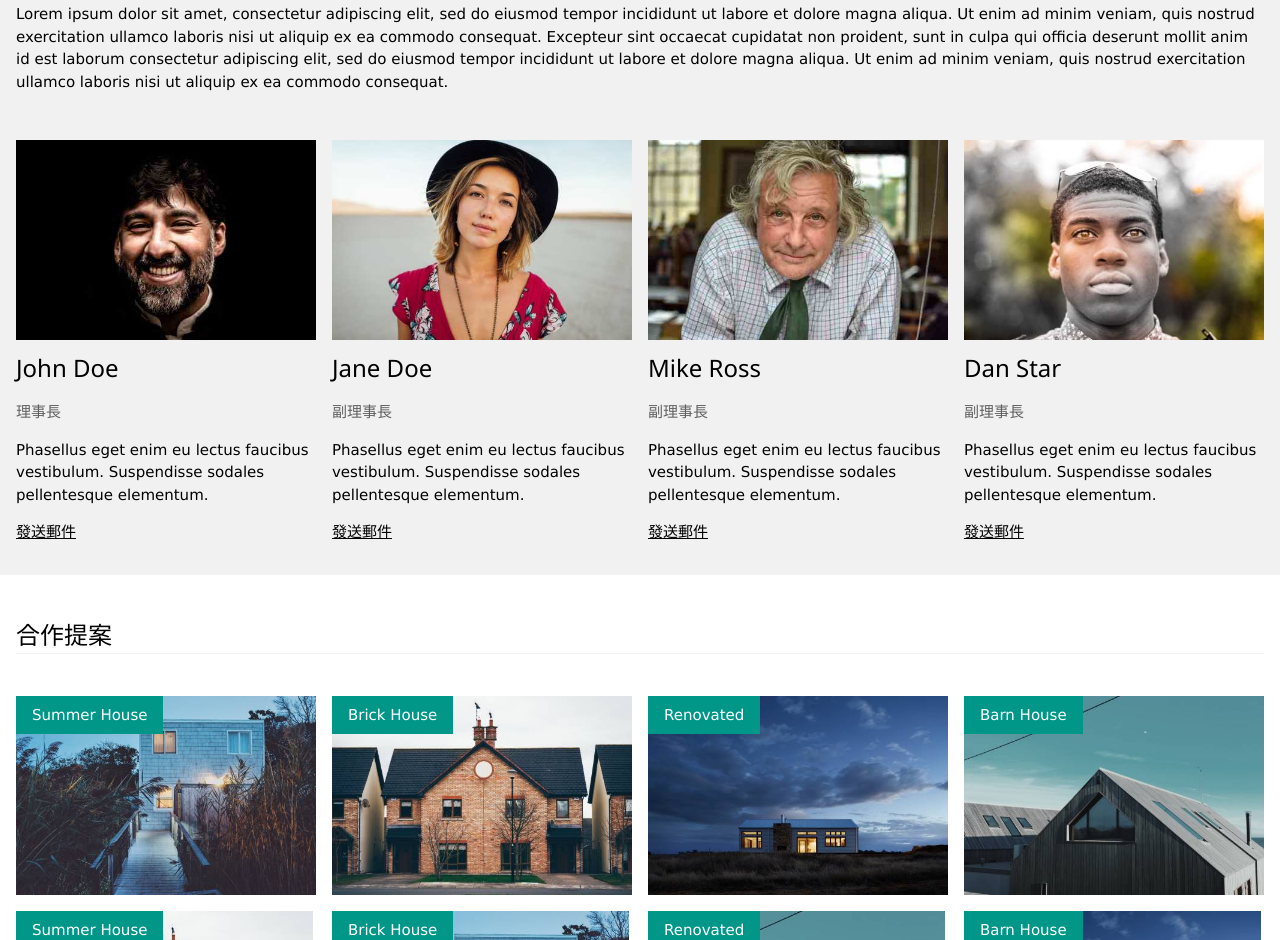
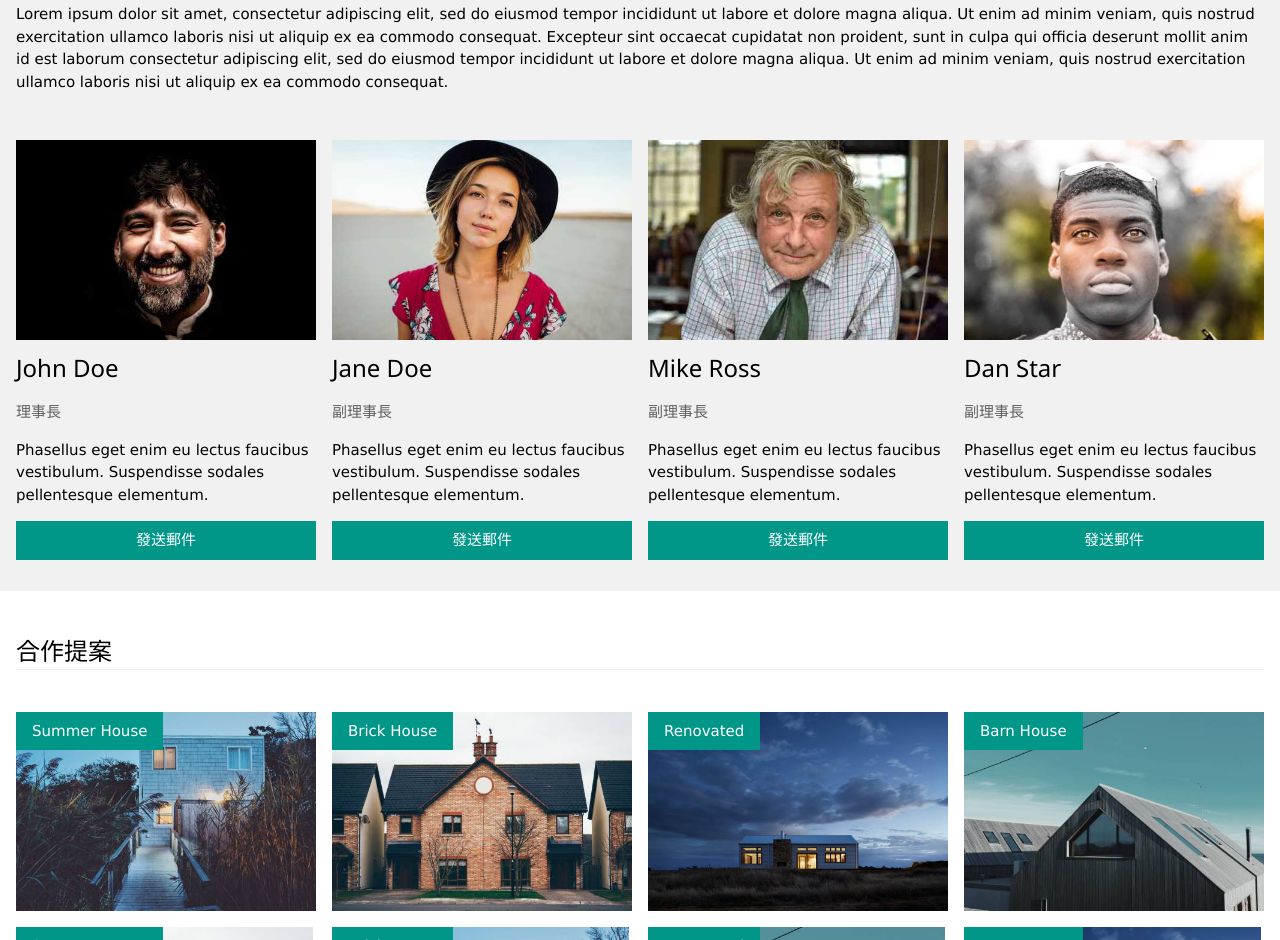
Before and after one commit to kang86128/ASEAN, a plain HTML site: page index.htm in a window 1280 px wide. Shown: the part 1562-2502 px from the top of the page. Drawn offline with nearby package versions, Linux system fonts and the light colour scheme.

Commit message:
修復電子郵件按鈕顯示問題

```diff
--- a/index.htm
+++ b/index.htm
@@ -266,28 +266,28 @@
       <h3>John Doe</h3>
       <p class="w3-opacity">理事長</p>
       <p>Phasellus eget enim eu lectus faucibus vestibulum. Suspendisse sodales pellentesque elementum.</p>
-      <p><a href="mailto:service@aseanglobal.org class="w3-button w3-teal w3-block">發送郵件</a></p>
+      <p><a href="mailto:service@aseanglobal.org" class="w3-button w3-teal w3-block">發送郵件</a></p>
     </div>
     <div class="w3-col l3 m6 w3-margin-bottom">
       <img src="images/team1.jpg" alt="Jane" style="width:100%">
       <h3>Jane Doe</h3>
       <p class="w3-opacity">副理事長</p>
       <p>Phasellus eget enim eu lectus faucibus vestibulum. Suspendisse sodales pellentesque elementum.</p>
-      <p><a href="mailto:service@aseanglobal.org class="w3-button w3-teal w3-block">發送郵件</a></p>
+      <p><a href="mailto:service@aseanglobal.org" class="w3-button w3-teal w3-block">發送郵件</a></p>
     </div>
     <div class="w3-col l3 m6 w3-margin-bottom">
       <img src="images/team3.jpg" alt="Mike" style="width:100%">
       <h3>Mike Ross</h3>
       <p class="w3-opacity">副理事長</p>
       <p>Phasellus eget enim eu lectus faucibus vestibulum. Suspendisse sodales pellentesque elementum.</p>
-      <p><a href="mailto:service@aseanglobal.org class="w3-button w3-teal w3-block">發送郵件</a></p>
+      <p><a href="mailto:service@aseanglobal.org" class="w3-button w3-teal w3-block">發送郵件</a></p>
     </div>
     <div class="w3-col l3 m6 w3-margin-bottom">
       <img src="images/team4.jpg" alt="Dan" style="width:100%">
       <h3>Dan Star</h3>
       <p class="w3-opacity">副理事長</p>
       <p>Phasellus eget enim eu lectus faucibus vestibulum. Suspendisse sodales pellentesque elementum.</p>
-      <p><a href="mailto:service@aseanglobal.org class="w3-button w3-teal w3-block">發送郵件</a></p>
+      <p><a href="mailto:service@aseanglobal.org" class="w3-button w3-teal w3-block">發送郵件</a></p>
     </div>
   </div>
 
```
